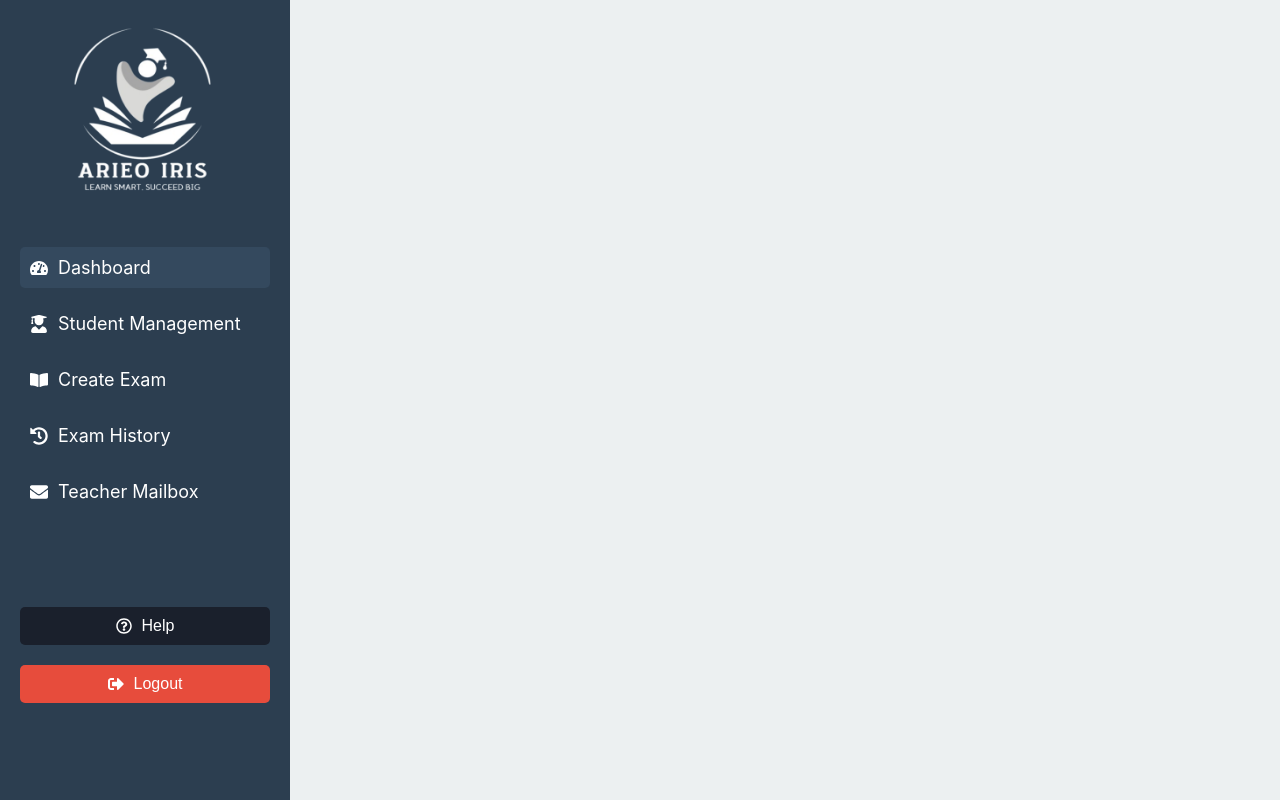
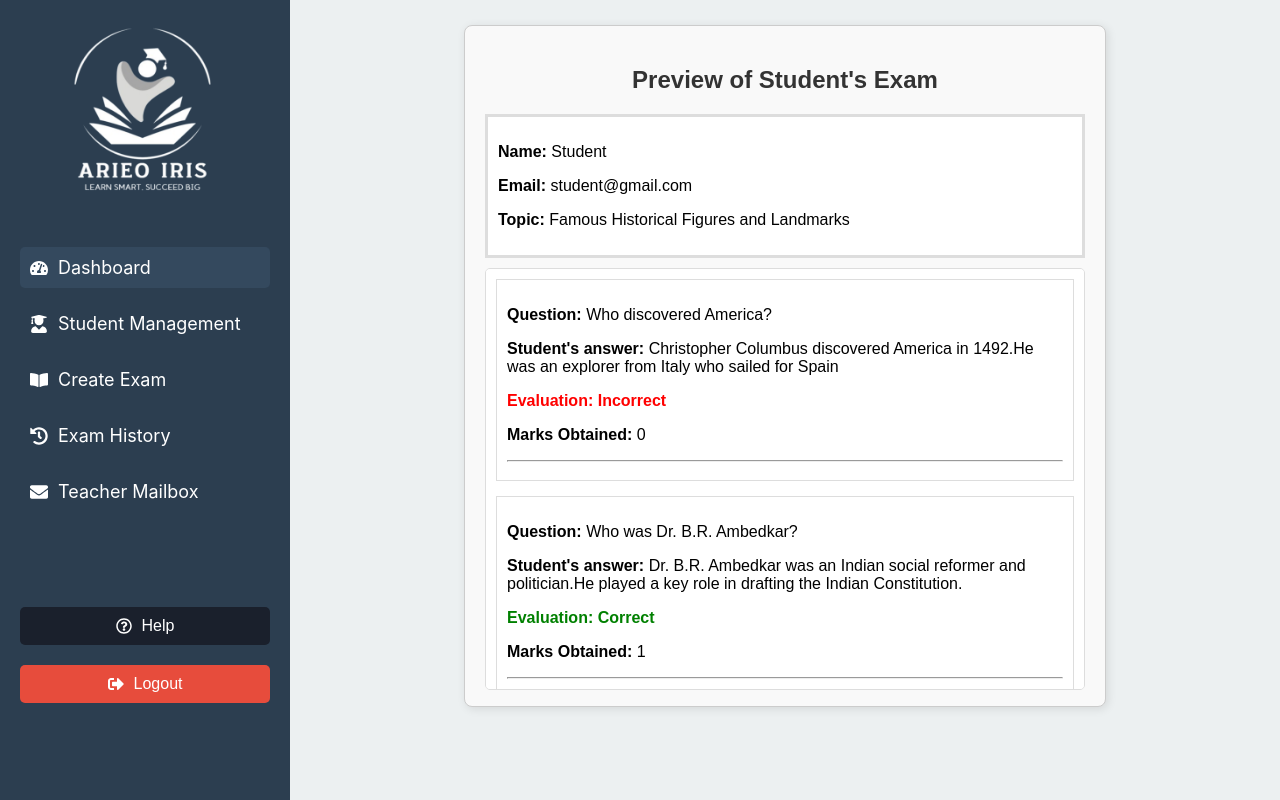
Before and after one commit to suraj-jadhav07/hackathon-chatbot-ui, a React (Create React App) app: page /dashboard/preview in a window 1280 px wide. Built offline with nearby package versions, Linux system fonts and the light colour scheme.

Commit message:
Preview page

```diff
--- a/src/App.js
+++ b/src/App.js
@@ -12,6 +12,7 @@ import React from 'react';
 import ExamHistory from './components/ExamHistory';
 import StudentExam from './components/StudentExam';
 import TeacherMailBox from './components/TeacherMailBox';
+import PreviewPage from './components/PreviewPage';
 
 
 function App() {
@@ -42,6 +43,8 @@ function App() {
           <Route path="chatbox" element={<ChatBox />} />
           <Route path="examHistory" element={<ExamHistory />} />
           <Route path="mailbox" element={<TeacherMailBox />} />
+          <Route path="preview" element={<PreviewPage />} />
+
 
         </Route>
 
--- a/src/components/ChatBox.js
+++ b/src/components/ChatBox.js
@@ -125,7 +125,7 @@ const questionsArray = currentChat
                     <p key={i}>{line}</p>
                   ))}
                 </div>
-                <div className="message-actions">
+                <div>
                   {msg.sender === "user" ? <>
                     <span onClick={() => handleEditMessage(index)} className="edit-icon">
                       <Edit fontSize="small" />
--- /dev/null
+++ b/src/components/PreviewPage.js
@@ -0,0 +1,65 @@
+import React from "react";
+import "../styles/PreviewPage.css"
+
+const PreviewPage = () => {
+
+    const student = [
+        {
+            name: "Student",
+            email: "student@gmail.com",
+            topic: "Famous Historical Figures and Landmarks"
+        }
+    ]
+
+    const questions = [
+        { que: "Who discovered America?", answer: "Christopher Columbus discovered America in 1492.He was an explorer from Italy who sailed for Spain", evaluation: "Incorrect", marks: 0 },
+        { que: "Who was Dr. B.R. Ambedkar?", answer: "Dr. B.R. Ambedkar was an Indian social reformer and politician.He played a key role in drafting the Indian Constitution.", evaluation: "Correct", marks: 1 },
+        { que: "Who was the first man to walk on the moon?", answer: "Neil Armstrong was the first man to walk on the moon in 1969.He was an astronaut on the Apollo 11 mission.", evaluation: "Correct", marks: 1 },
+        { que: "Who was the Father of India?", answer: "Mahatma Gandhi is known as the Father of India.He led India’s freedom movement using non-violence.", evaluation: "Incorrect", marks: 0 },
+        { que: "What is the Great Wall of China?", answer: "The Great Wall of China is a long wall built for protection.It was built by Chinese emperors to stop invaders.", evaluation: "Correct", marks: 1 },
+    ];
+
+    return (
+        <div className="preview-container">
+            <h2>Preview of Student's Exam</h2>
+
+            <div className="student-details">
+                {student.map((s) => (
+                    <div key={s.name} className="student-details-box">
+                        <p>
+                            <strong>Name:</strong> {s.name}
+                        </p>
+                        <p>
+                            <strong>Email:</strong> {s.email}
+                        </p>
+                        <p>
+                            <strong>Topic:</strong> {s.topic}
+                        </p>
+                    </div>
+                ))}
+            </div>
+
+            <div className="result-container">
+                {questions.map((q) => (
+                    <div key={q.que} className="question-box">
+                        <p>
+                            <strong>Question:</strong> {q.que}
+                        </p>
+                        <p>
+                            <strong>Student's answer:</strong> {q.answer}
+                        </p>
+                        <p className={q.evaluation === "Correct" ? "correct" : "incorrect"}>
+                            <strong>Evaluation:</strong> {q.evaluation}
+                        </p>
+                        <p>
+                            <strong>Marks Obtained:</strong> {q.marks}
+                        </p>
+                        <hr />
+                    </div>
+                ))}
+            </div>
+        </div>
+    );
+};
+
+export default PreviewPage;
--- a/src/styles/ChatBox.css
+++ b/src/styles/ChatBox.css
@@ -14,12 +14,16 @@
 .chat-box-header{
   margin-bottom: 7rem;
 }
+.chat-box-header p{
+  color: #777 !important;
+}
 .chat-box-container h1{
   font-size: 28px;
     font-weight: bold;
 }
 .chat-box-container p {
-  color: #777;
+  color: #555;
+  font-size: medium;
 }
 
 /* Chat Box Wrapper */
@@ -34,12 +38,20 @@
   padding: 20px;
   position: relative;
   margin-left: 12rem;
+  height: 350px;
 }
 
 /* Chat History */
 .chat-history {
-  max-height: 500px;
+  /* max-height: 500px;
   overflow-y: auto;
+  padding: 10px;
+  border-bottom: 1px solid #ddd;
+  display: flex;
+  flex-direction: column; */
+
+  height: 220px; /* Set a fixed height */
+  overflow-y: auto; /* Enable scrollbar when content overflows */
   padding: 10px;
   border-bottom: 1px solid #ddd;
   display: flex;
@@ -73,26 +85,26 @@
 
 /* User Message */
 .chat-message.user {
-  background-color: #007bff;
-  color: white;
+  background-color: #e4ecef;
+  color: #1a202c;
   text-align: right;
   border-top-right-radius: 0px;
 }
 
 /* Bot Message */
 .chat-message.bot {
-  background-color: #e9ecef;
+  background-color: #e4ecef;
   color: black;
   text-align: left;
   border-top-left-radius: 0px;
 }
 
 /* Action Icons */
-.message-actions {
+/* .message-actions {
   display: flex;
   gap: 6px;
   margin-top: 5px;
-}
+} */
 
 .edit-icon.user, .delete-icon.user {
   cursor: pointer;
--- /dev/null
+++ b/src/styles/PreviewPage.css
@@ -0,0 +1,56 @@
+.preview-container {
+    max-width: 600px;
+    margin: auto;
+    font-family: Arial, sans-serif;
+    padding: 20px;
+    border: 1px solid #ccc;
+    border-radius: 8px;
+    box-shadow: 2px 2px 10px rgba(0, 0, 0, 0.1);
+    background-color: #f9f9f9;
+    height: 40rem;
+    margin-top: 25px;
+  }
+
+  h2 {
+    text-align: center;
+    color: #333;
+  }
+
+  .student-details {
+    display: flex;
+    flex-direction: column;
+    gap: 10px;
+    margin-bottom: 10px;
+  }
+
+
+  .student-details-box {
+    padding: 10px;
+    background-color: #fff;
+    border: 3px solid #ddd;
+  }
+  .result-container {
+    max-height: 400px;
+    overflow-y: auto;
+    border: 1px solid #ddd;
+    padding: 10px;
+    background-color: #fff;
+    border-radius: 5px;
+  }
+
+  .question-box {
+    padding: 10px;
+    background-color: #fff;
+    border: 1px solid #ddd;
+  }
+
+
+  .correct {
+    color: green;
+    font-weight: bold;
+  }
+
+  .incorrect {
+    color: red;
+    font-weight: bold;
+  }
```
Also changed, not shown: src/components/ChatPage.js (deleted).
